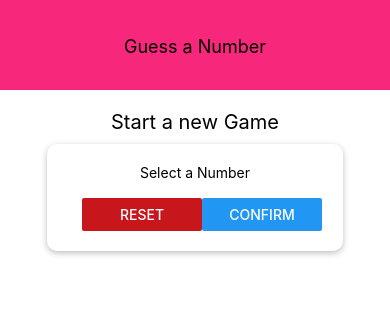
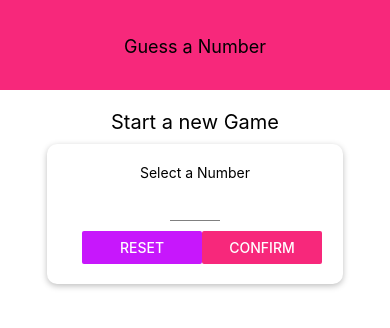
Before and after one commit to DiogoCastroSilva/guess-number, a React Native app: screen / in a window 390 px wide. Shown: the top 328 px of the page. Built offline with nearby package versions, Linux system fonts and the light colour scheme.

Commit message:
Input change logic

```diff
--- /dev/null
+++ b/components/Input/Input.js
@@ -0,0 +1,37 @@
+import React from 'react';
+import { TextInput, StyleSheet } from 'react-native';
+
+const Input = ({
+    value,
+    onChangeText,
+    style,
+    blurOnSubmit,
+    autoCapitalize,
+    autoCorrect,
+    keyboardType,
+    maxLength
+}) => {
+    return (
+        <TextInput
+            value={value}
+            onChangeText={onChangeText}
+            blurOnSubmit={blurOnSubmit}
+            autoCapitalize={autoCapitalize}
+            autoCorrect={autoCorrect}
+            keyboardType={keyboardType}
+            maxLength={maxLength}
+            style={{ ...styles.input, ...style }}
+        />
+    );
+};
+
+const styles = StyleSheet.create({
+    input: {
+        height: 30,
+        borderBottomColor: 'grey',
+        borderBottomWidth: 1,
+        marginVertical: 10
+    }
+});
+
+export default Input;
--- a/screens/StartGame/StartGame.js
+++ b/screens/StartGame/StartGame.js
@@ -1,32 +1,51 @@
-import React from 'react';
+import React, { useState } from 'react';
 import {
     View,
     StyleSheet,
-    TextInput,
     Button,
-    Text
+    Text,
+    TouchableWithoutFeedback,
+    Keyboard
 } from 'react-native';
 
 import Card from '../../components/Card/Card';
 import Colors from '../../shared/styles/colors';
+import Input from '../../components/Input/Input';
 
 const StartGame = () => {
+    const [numberEntered, setNumberEntered] = useState('');
+
+    const inputHandler = text => {
+        // Remove any value that's not a number
+        setNumberEntered(text.replace(/[^0-9]/g, ''));
+    };
+
     return (
+        <TouchableWithoutFeedback onPress={() => Keyboard.dismiss()}>
             <View style={styles.screen}>
                 <Text style={styles.title}>Start a new Game</Text>
                 <Card style={styles.inputContainer}>
                     <Text>Select a Number</Text>
-                <TextInput />
+                    <Input
+                        blurOnSubmit style={styles.input}
+                        autoCapitalize='none'
+                        autoCorrect={false}
+                        keyboardType='number-pad'
+                        maxLength={2}
+                        onChangeText={inputHandler}
+                        value={numberEntered}
+                    />
                     <View style={styles.buttonContainer}>
                         <View style={styles.btn}>
                             <Button title="Reset" onPress={() => {}} color={Colors.danger} />
                         </View>
                         <View style={styles.btn}>
-                        <Button title="Confirm" onPress={() => {}} colort={Colors.primary} />
+                            <Button title="Confirm" onPress={() => {}} color={Colors.primary} />
                         </View>
                     </View>
                 </Card>
             </View>
+        </TouchableWithoutFeedback>
     );
 };
 
@@ -53,6 +72,10 @@ const styles = StyleSheet.create({
     },
     btn: {
         width: 120
+    },
+    input: {
+        width: 50,
+        textAlign: 'center'
     }
 });
 
--- a/shared/styles/colors.js
+++ b/shared/styles/colors.js
@@ -1,4 +1,4 @@
 export default {
     primary: "#f7287b",
-    danger: "#c7171C"
+    danger: "#c717fc"
 };
```
Lines whose indentation alone changed are shown as unchanged.
